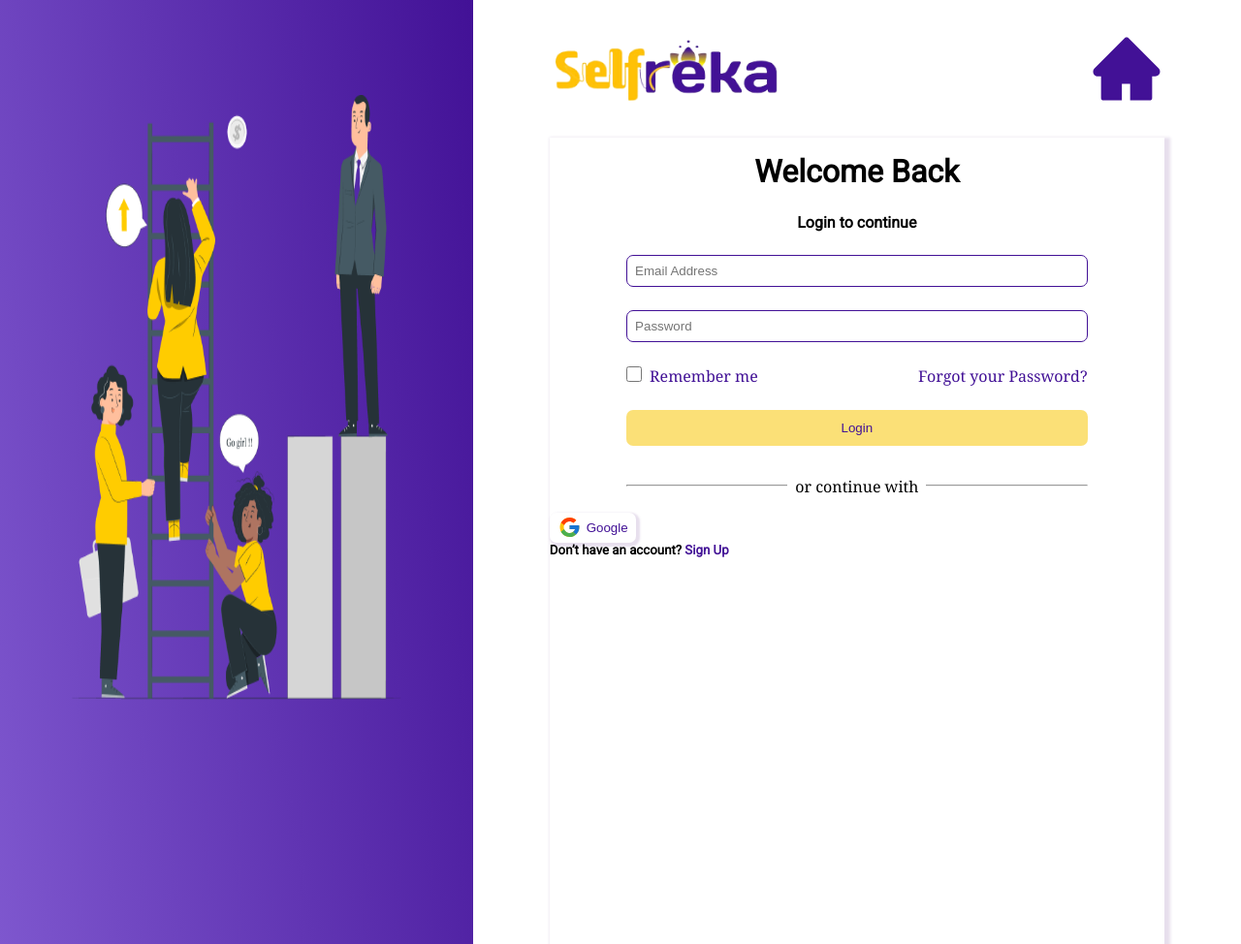
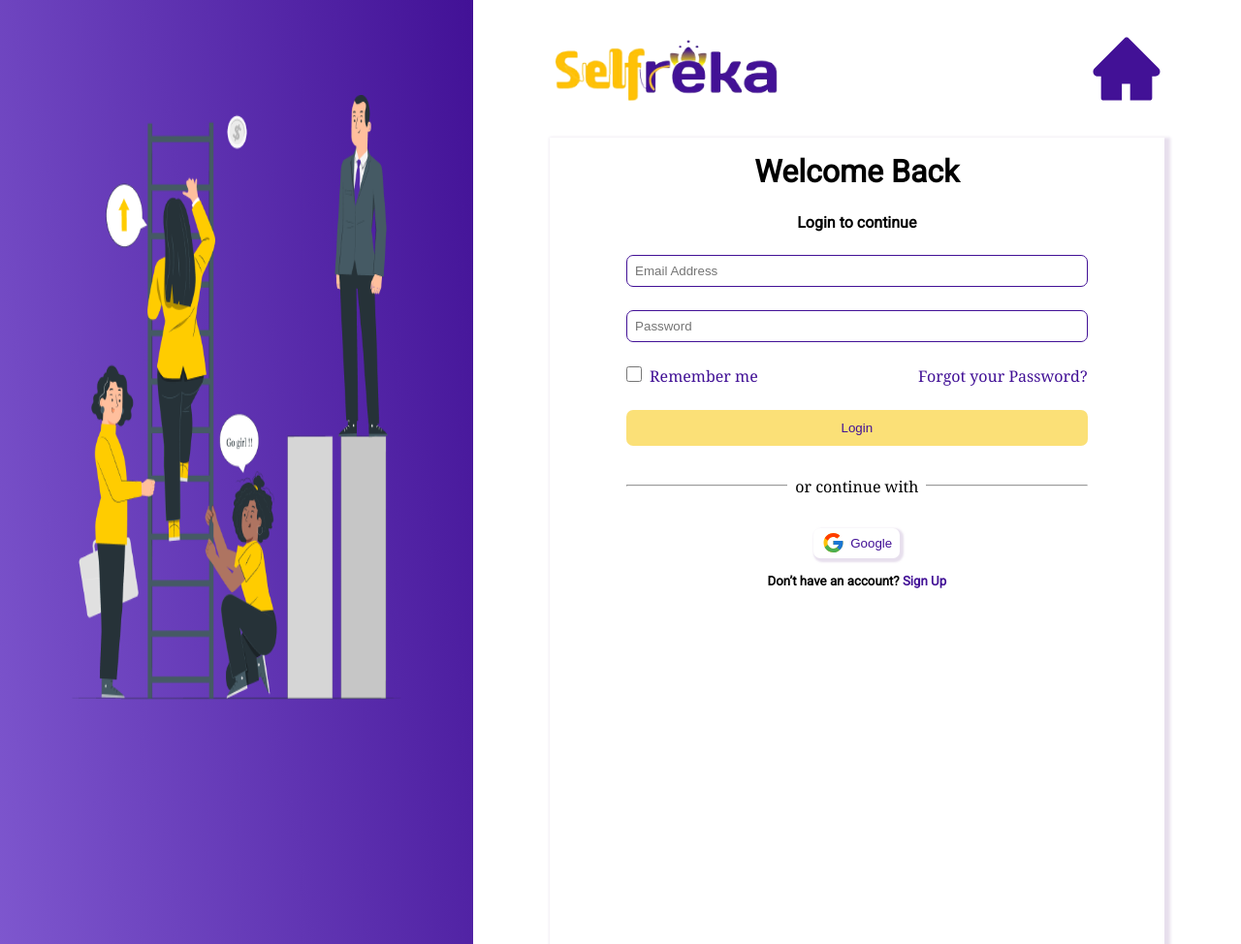
Before and after one commit to GreenyNg/selfreka, a website: page html/login.html in a window 1280 px wide. Shown: the top 974 px of the page at 97% size. Drawn offline with Linux system fonts and the light colour scheme; no server answers.

Commit message:
added styling to google btn and h5 below it

```diff
--- a/css/onboarding.css
+++ b/css/onboarding.css
@@ -225,6 +225,11 @@ hr{
 .end i{
     margin: 0.1rem 0.5rem;
 }
+.form-div h5, .form-div #googlebtn{
+    margin-inline: auto;
+    text-align: center;
+    margin-top: 1rem;
+}
 
 
 /* responsiveness mobile phones */
```
